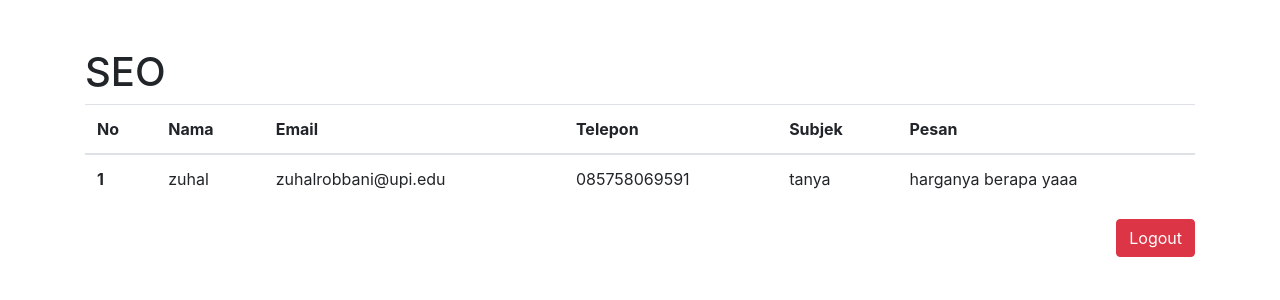
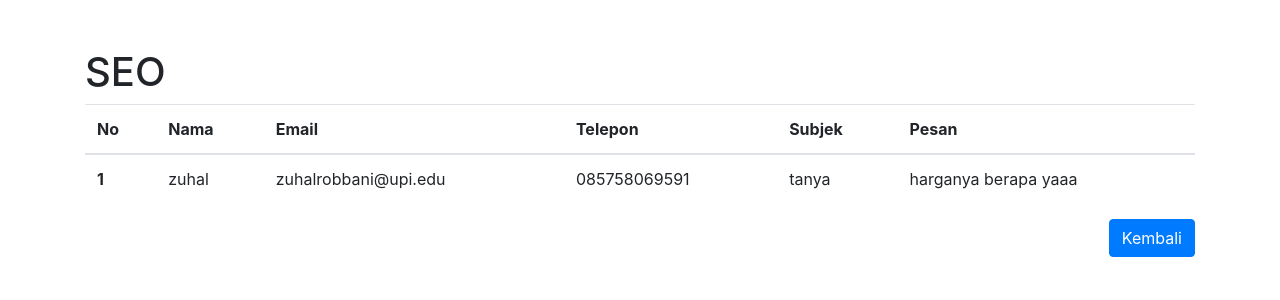
Before and after one commit to Fadil3/test-mb, a PHP site: page /lihat-pesan.php in a window 1280 px wide. Shown: the top 300 px of the page. Run offline with PHP 8.4, Linux system fonts and the light colour scheme; a user stored in the database is signed in; data comes from the database, SQL or seed files in the repository; some libraries are stand-ins or nearby versions.

Commit message:
fix formatting pesan

```diff
--- a/lihat-pesan.php
+++ b/lihat-pesan.php
@@ -61,22 +61,21 @@ $i = 0;
         $ret = mysqli_query($db, "select * from pesan");
         $i = 1;
         while ($row = mysqli_fetch_array($ret)) { ?>
+          <tr>
             <th scope="row"><?php echo $i++ ?></th>
             <td><?php echo $row['nama'] ?></td>
             <td><?php echo $row['email'] ?></td>
             <td><?php echo $row['telepon'] ?></td>
             <td><?php echo $row['subjek'] ?></td>
             <td><?php echo $row['pesan'] ?></td>
+          </tr>
         <?php
         }
         ?>
-          <tr>
-          </tr>
-
       </tbody>
     </table>
 
-      <a href="logout.php" class="btn btn-danger float-right text-white mb-5">Logout</a>
+    <a href="index-admin.php" class="btn btn-primary float-right text-white mb-5">Kembali</a>
   </div>
 
   <script src="https://cdn.jsdelivr.net/npm/jquery@3.5.1/dist/jquery.slim.min.js" integrity="sha384-DfXdz2htPH0lsSSs5nCTpuj/zy4C+OGpamoFVy38MVBnE+IbbVYUew+OrCXaRkfj" crossorigin="anonymous"></script>
```
Lines whose indentation alone changed are shown as unchanged.
